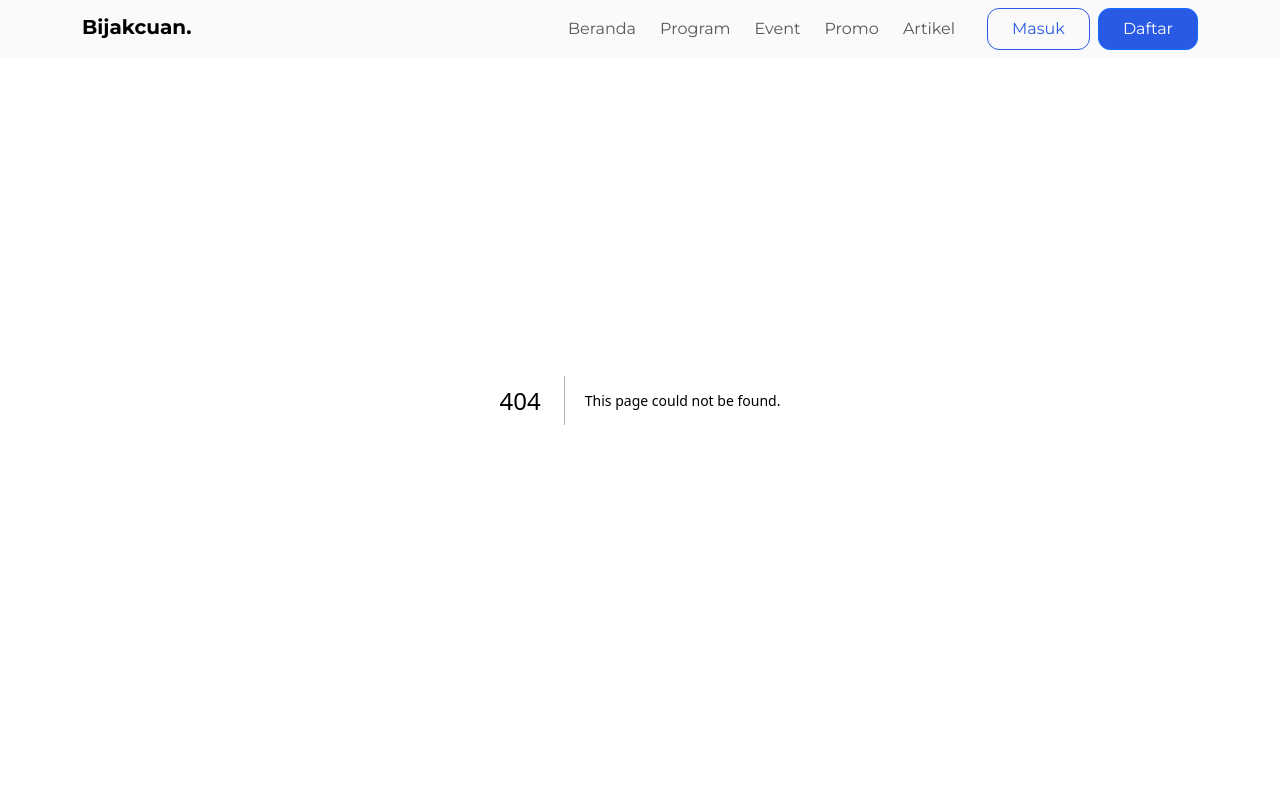
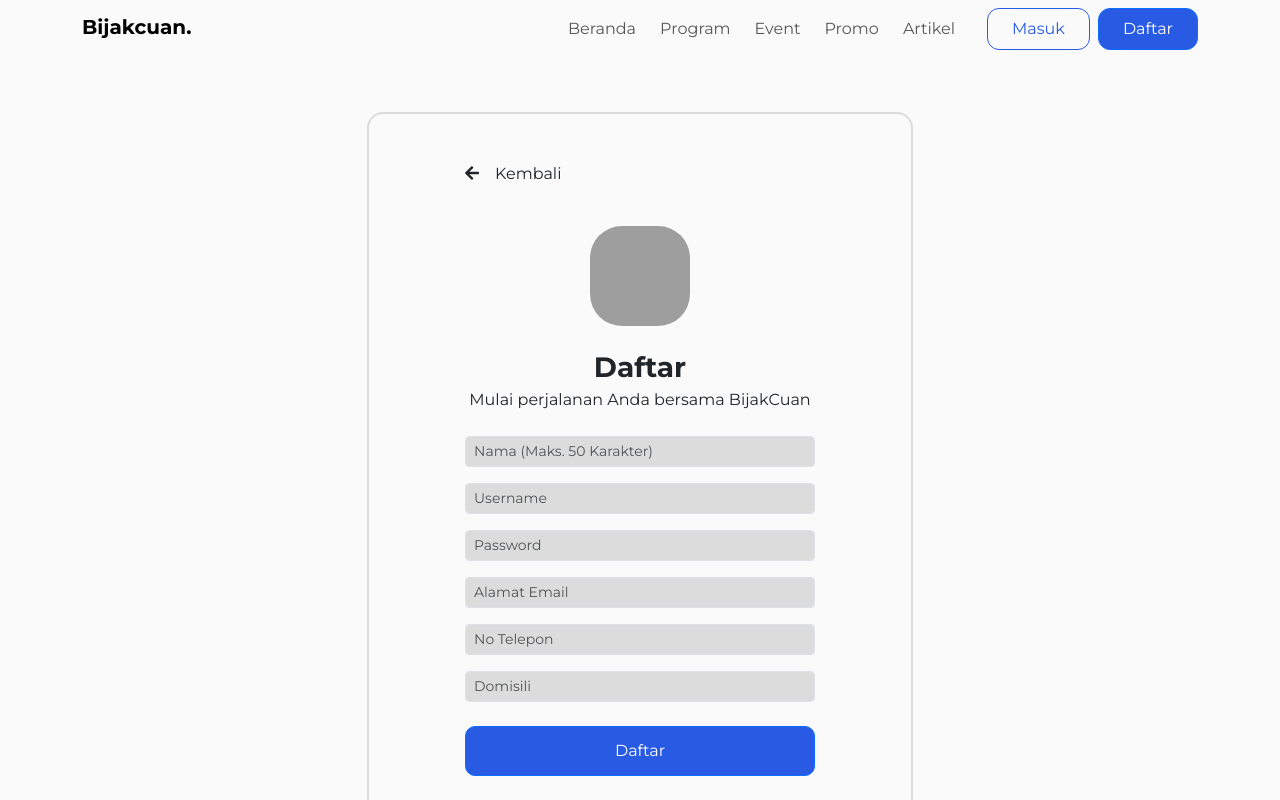
Before and after one commit to afrizalyogi/bijak-cuan, a Next.js app: page /daftar in a window 1280 px wide. Before the commit this address had no page. Shown: the top 800 px of the page. Built offline with nearby package versions, Linux system fonts and the light colour scheme; grey boxes are pictures that could not be loaded.

Commit message:
add masuk daftar

```diff
--- /dev/null
+++ b/src/app/daftar/page.jsx
@@ -0,0 +1,55 @@
+export default function Daftar() {
+    return (
+        <main>
+        <link href="https://cdnjs.cloudflare.com/ajax/libs/font-awesome/5.15.4/css/all.min.css" rel="stylesheet"></link>
+        {/* <section className="vh-200" style={{ backgroundColor: '#131230' }}> */}
+            <div className="container py-5 h-100">
+                <div className="row d-flex justify-content-center align-items-center h-100">
+                    <div className="col-12 col-md-8 col-lg-6 col-xl-6 ">
+                        <div className="card shadow-3 px-5" style={{ borderRadius: '1rem' }}>
+                            <div className="card-body p-5 text-center">
+                                <div className="d-flex align-items-center justify-content-start mb-4">
+                                    <p><a href="/"><i className="fas fa-arrow-left fa-1x me-3 text-dark"></i></a>Kembali</p>
+                                </div>
+                                <img src="/assets/logo.jpg" alt="Logo BijakCuan" style={{ borderRadius: '2rem', height: '100px', width: '100px' }} className="mb-4" />
+                                <h3 className="mb-1 fw-bold">Daftar</h3>
+                                <p className="mb-4">Mulai perjalanan Anda bersama BijakCuan</p>
+
+                                <div className="form-outline mb-3">
+                                    <input type="name" id="name" className="form-control form-control-sm" placeholder="Nama (Maks. 50 Karakter)" style={{ backgroundColor: '#DCDCDC' }} />
+                                </div>
+
+                                <div className="form-outline mb-3">
+                                    <input type="username" id="username" className="form-control form-control-sm" placeholder="Username" style={{ backgroundColor: '#DCDCDC' }} />
+                                </div>
+
+                                <div className="form-outline mb-3">
+                                    <input type="password" id="password" className="form-control form-control-sm" placeholder="Password" style={{ backgroundColor: '#DCDCDC' }} />
+                                </div>
+
+                                <div className="form-outline mb-3">
+                                    <input type="email" id="email" className="form-control form-control-sm" placeholder="Alamat Email" style={{ backgroundColor: '#DCDCDC' }} />
+                                </div>
+
+                                <div className="form-outline mb-3">
+                                    <input type="text" id="noTlp" className="form-control form-control-sm" placeholder="No Telepon" style={{ backgroundColor: '#DCDCDC' }} />
+                                </div>
+
+                                <div className="form-outline mb-4">
+                                    <input type="text" id="domisili" className="form-control form-control-sm" placeholder="Domisili" style={{ backgroundColor: '#DCDCDC' }} />
+                                </div>
+
+                                <div className="d-grid gap mb-4">
+                                    <button className="btn btn-primary" type="button" style={{ borderRadius: '10px' }}>Daftar</button>
+                                </div>
+
+                                <p>Sudah memiliki akun? <a href="#" className="text-dark">Login sekarang</a></p>
+                            </div>
+                        </div>
+                    </div>
+                </div>
+            </div>
+            {/* </section> */}
+        </main>
+    )
+}
--- /dev/null
+++ b/src/app/masuk/page.jsx
@@ -0,0 +1,50 @@
+export default function Masuk() {
+    return(
+        <main>
+            <link href="https://cdnjs.cloudflare.com/ajax/libs/font-awesome/5.15.4/css/all.min.css" rel="stylesheet"></link>
+            <div className="container py-5 h-100">
+                <div className="row d-flex justify-content-center align-items-center h-100">
+                    <div className="col-12 col-md-8 col-lg-6 col-xl-6">
+                        <div className="card shadow-3 px-5" style={{ borderRadius: '1rem' }}>
+                            <div className="card-body p-5 text-center">
+                                <div className="d-flex align-items-center justify-content-start mb-4">
+                                    <p><a href="/"><i className="fas fa-arrow-left fa-1x me-3 text-dark"></i></a>Kembali</p>
+                                </div>
+                                <img src="assets/logo.jpg" alt="Logo BijakCuan" style={{ borderRadius: '2rem', height: '100px', width: '100px' }}  className="mb-4"/>
+                                <h3 className="mb-1 fw-bold">Masuk</h3>
+                                <p className="mb-4 ">Kembali bertumbuh bersama BijakCuan</p>
+
+                                <div className="form-outline mb-3">
+                                    <input type="username" id="username" className="form-control form-control-sm" placeholder="Username/email"  style={{ backgroundColor: '#DCDCDC' }}/>
+                                </div>
+
+                                <div className="form-outline mb-4">
+                                    <input type="password" id="password" className="form-control form-control-sm" placeholder="Password"  style={{ backgroundColor: '#DCDCDC' }}/>
+                                </div>
+
+                                <div className="row mb-4">
+                                    <div className="col d-flex justify-content-space-around">
+                                    <div className="form-check">
+                                        <input className="form-check-input" type="checkbox" value="" id="form2Example34" checked />
+                                        <label className="form-check-label" for="form2Example34"> Ingat saya </label>
+                                    </div>
+                                    </div>
+
+                                    <div className="col">
+                                    <a href="#" style={{textdecoration: 'none'}}>Lupa password?</a>
+                                    </div>
+                                </div>
+
+                                <div className="d-grid gap mb-4">
+                                    <button className="btn btn-primary" type="button" style={{ borderRadius: '10px' }}>Masuk</button>
+                                </div>
+
+                                <p>Belum memiliki akun? <a href="#" className="text-dark">Daftar sekarang</a></p>
+                            </div>
+                        </div>
+                    </div>
+                </div>
+            </div>
+        </main>
+    )
+}
```
